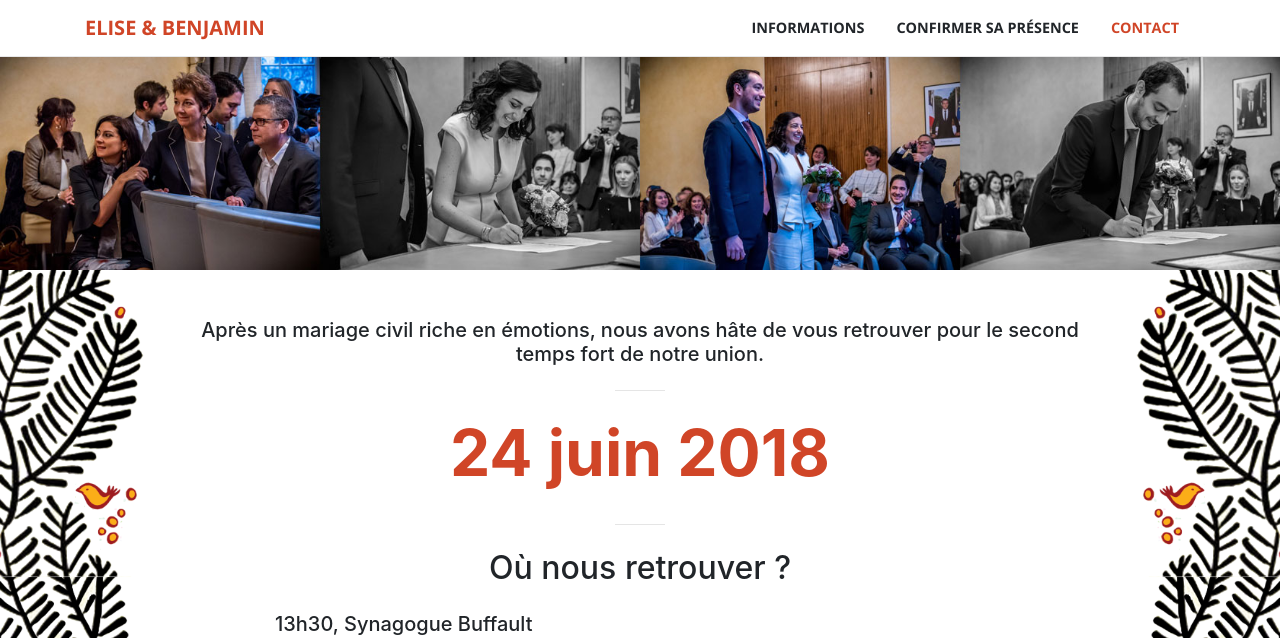
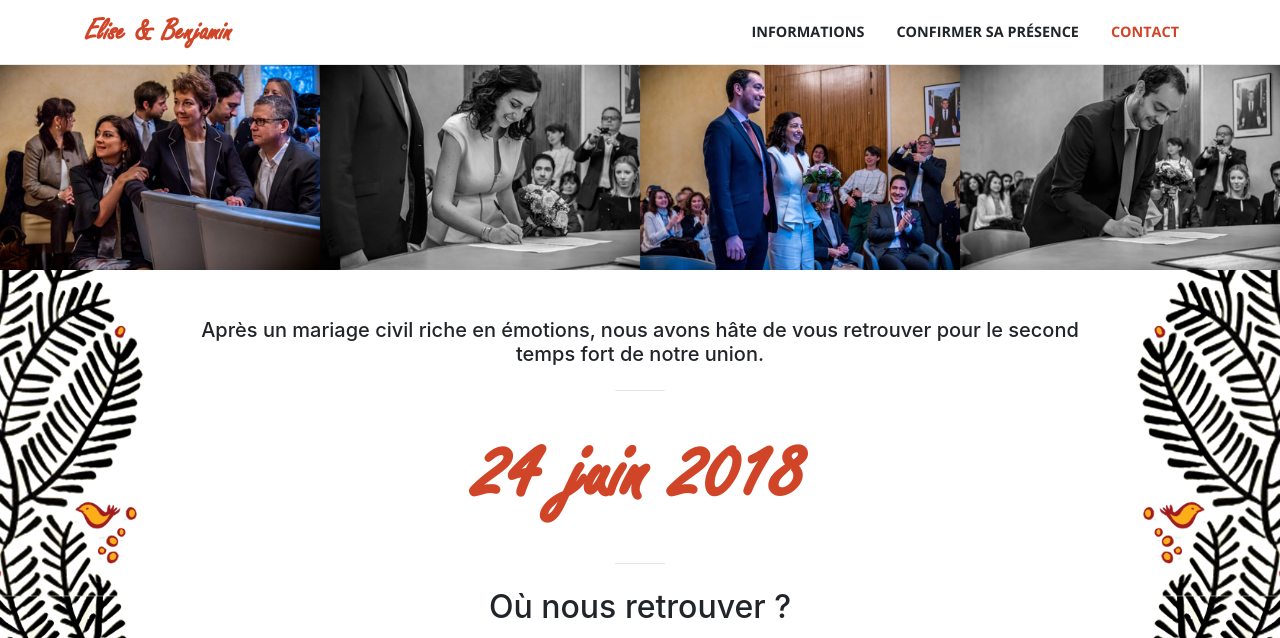
Before and after one commit to bmaruani/mariage-quentinetelsa, a website with bundled scripts: page index.html in a window 1280 px wide. Shown: the top 638 px of the page. Built offline with nearby package versions, Linux system fonts and the light colour scheme.

Commit message:
fix font

```diff
--- a/index.html
+++ b/index.html
@@ -5,8 +5,8 @@
 
     <meta charset="utf-8">
     <meta name="viewport" content="width=device-width, initial-scale=1, shrink-to-fit=no">
-    <meta name="description" content="">
-    <meta name="author" content="">
+    <meta name="description" content="Mariage Elise & Benjamin">
+    <meta name="author" content="Benjamin Maruani">
 
     <title>Mariage Elise & Ben</title>
 
--- a/scss/_global.scss
+++ b/scss/_global.scss
@@ -11,8 +11,8 @@ body {
 
 @font-face {
   font-family: 'Freestyle';
-  src: url('fonts/FREESCRPT.TTF');
-  src: url('fonts/FREESCRPT.TTF') format('truetype'), url('fonts/FREESCRPT.otf') format('opentype');
+  src: url('../fonts/FREESCPT.TTF');
+  src: url('../fonts/FREESCPT.TTF') format('truetype'), url('../fonts/FREESCPT.otf') format('opentype');
   font-weight: normal;
   font-style: normal;
 }
@@ -133,7 +133,8 @@ body {
   background-repeat: repeat-y, repeat-y;
   background-size: 150px, 150px;
   h1 {
-    font-size: 3rem;
+    font-size: 4rem;
+    @include freestyle-font;
   }
   @media (max-width: 992px) {
     background-image: none, none;
@@ -141,7 +142,7 @@ body {
 
   @media (min-width: 1200px) {
     h1 {
-      font-size: 4rem;
+      font-size: 6rem;
     }
   }
 }
--- a/scss/_mixins.scss
+++ b/scss/_mixins.scss
@@ -16,3 +16,7 @@
 @mixin sans-serif-font() {
   font-family: 'Open Sans', 'Helvetica Neue', Arial, sans-serif;
 }
+
+@mixin freestyle-font() {
+  font-family: Freestyle, 'Open Sans', 'Helvetica Neue', Arial, sans-serif;
+}
--- a/scss/_navbar.scss
+++ b/scss/_navbar.scss
@@ -6,10 +6,12 @@
   @include transition-all;
   .navbar-brand {
     font-weight: 700;
-    text-transform: uppercase;
     color: $primary;
-    //font-family : 'Freestyle';
-    @include sans-serif-font;
+    @include freestyle-font;
+    padding-top: 0;
+    padding-bottom: 0;
+    font-size: 2rem;
+
     &:focus,
     &:hover {
       color: darken($primary, .1);
```
Also changed, not shown: css/creative.css, css/creative.min.css, fonts/FREESCPT.TTF (renamed from css/fonts/FREESCPT.TTF), fonts/FREESCPT.otf (renamed from css/fonts/FREESCPT.otf), 3 other files.
